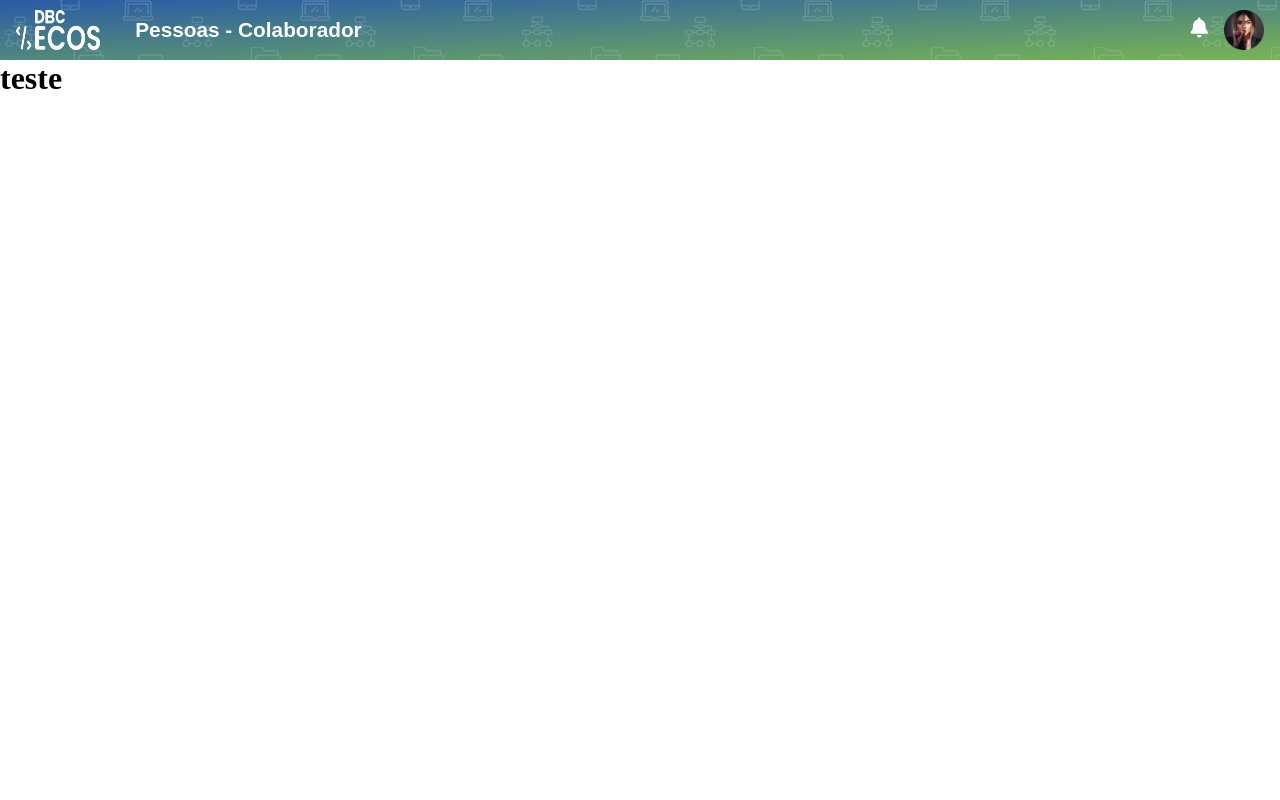
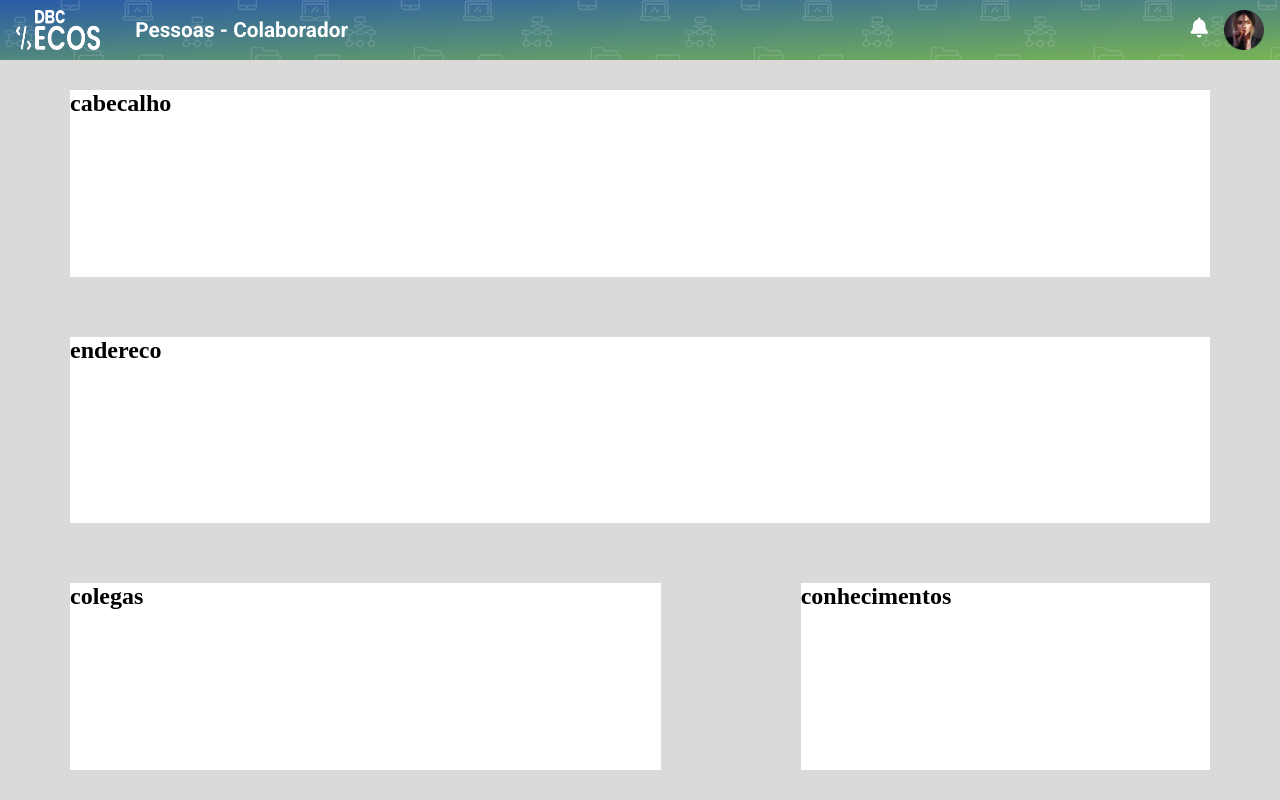
Before and after one commit to DanielaLeguari/homework7, a website built with webpack: page perfil.html in a window 1280 px wide. Built offline with nearby package versions, Linux system fonts and the light colour scheme.

Commit message:
criada secoes com display grid pagina perfil

```diff
--- a/perfil.html
+++ b/perfil.html
@@ -14,7 +14,7 @@
     <title>Perfil</title>
 </head>
 
-<body>
+<body class="perfil-bg">
 
     <header class="perfil-header">
          <div class="perfil-header-item">
@@ -27,7 +27,12 @@
         </div>
     </header>
     <main class="perfil-main">
-        <h1>teste</h1>
+        <section class="perfil-item perfil-secao-cabecalho">
+             <h1>cabecalho</h1>
+        </section>
+        <section class="perfil-item perfil-secao-endereco"> <h1>endereco</h1></section>
+        <section class="perfil-item perfil-secao-colegas"><h1>colegas</h1></section>
+        <section class="perfil-item perfil-secao-conhecimentos"><h1>conhecimentos</h1></section>
     </main>
 
 
--- a/styles/style-perfil.scss
+++ b/styles/style-perfil.scss
@@ -3,8 +3,12 @@ $perfil-cor-fonte-header: #ffffff;
 $perfil-cor-titulos: #137191;
 $perfil-cor-campos:#9391918a;
 $perfil-botao:#51BD88;
+$perfil-fonte-principal:'Roboto', sans-serif;
+$perfil-bg-principal:#dcd9d9;
 
-
+.perfil-bg{
+    background-color:$perfil-bg-principal ;
+}
 .perfil-header{
     background:url('../img/perfil-imagem-fundo-header.png'), linear-gradient(to bottom right, #295ba7, #78b454);
     width: 100vw;
@@ -13,6 +17,7 @@ $perfil-botao:#51BD88;
     align-items: center;
     justify-content: space-between;
     box-sizing: border-box;
+
 
 
 
@@ -30,6 +35,7 @@ $perfil-botao:#51BD88;
         font-weight: bold;
         margin: 0 1rem 0 1rem;
         padding: 0 1.2rem;
+        font-family: $perfil-fonte-principal;
     }
 
     .perfil-header-btn:hover{
@@ -64,6 +70,36 @@ $perfil-botao:#51BD88;
 .perfil-main{
     width: 100vw;
     height: calc(100vh - 60px);
+    display: grid;
+    grid-template-areas:
+    "perfil-secao-cabecalho perfil-secao-cabecalho perfil-secao-cabecalho"
+    "perfil-secao-endereco perfil-secao-endereco perfil-secao-endereco"
+    "perfil-secao-colegas perfil-secao-colegas perfil-secao-conhecimentos";
+}
 
+/*perfil-secao-main*/
+.perfil-item{
+    margin: 30px 70px 30px 70px;
 
 }
+.perfil-secao-cabecalho{
+    grid-area: perfil-secao-cabecalho;
+    background-color: #ffffff;
+
+}
+
+.perfil-secao-endereco{
+    grid-area: perfil-secao-endereco;
+    background-color: #ffffff;
+
+}
+
+.perfil-secao-colegas {
+    grid-area: perfil-secao-colegas ;
+    background-color: #ffffff;
+}
+
+.perfil-secao-conhecimentos {
+    grid-area: perfil-secao-conhecimentos ;
+    background-color: #ffffff;
+}
```
